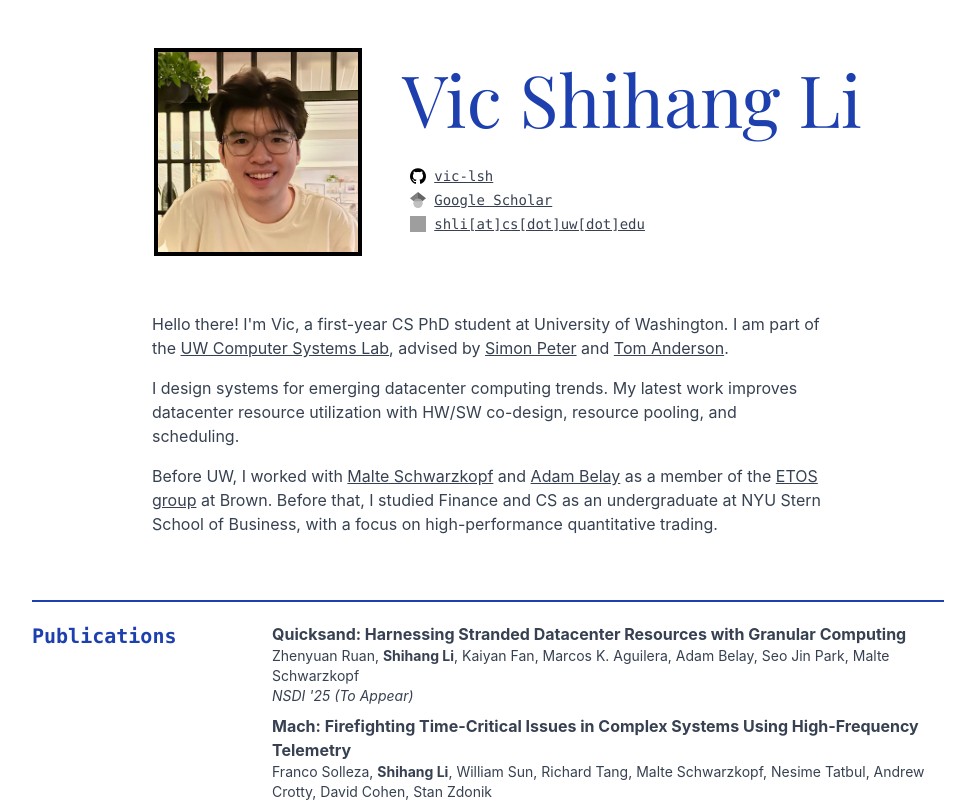
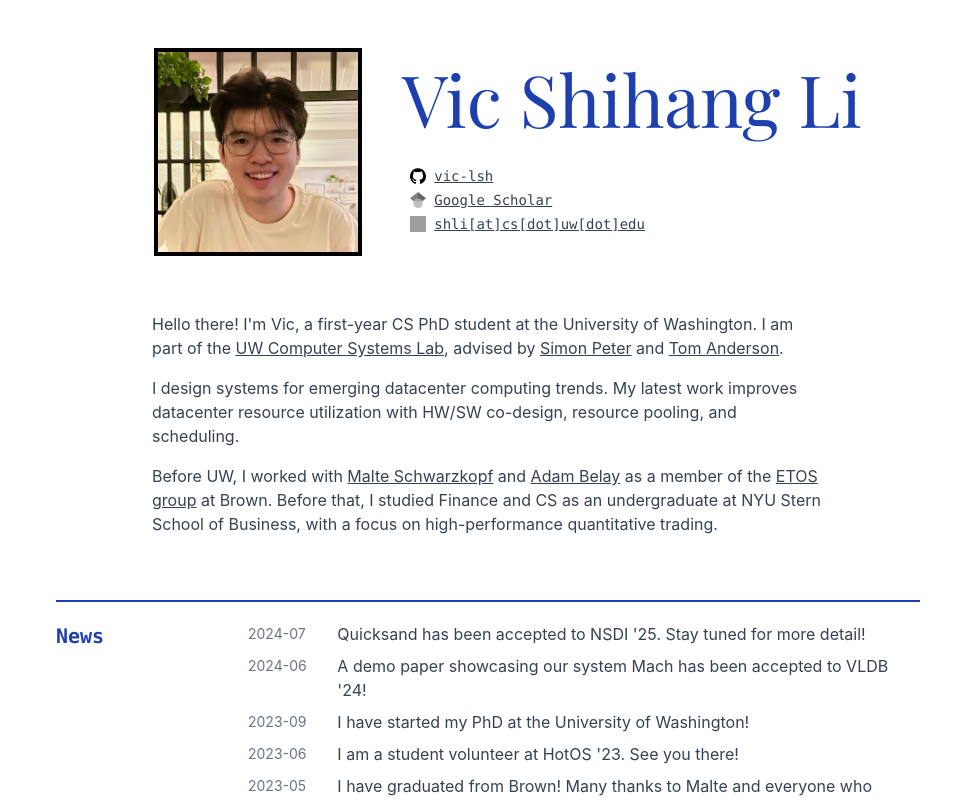
Before and after one commit to vic-lsh/vli, a Next.js app: page / in a window 1280 px wide. Shown: the top 802 px of the page, without its empty margins (152-1127 px from the left). Built offline with nearby package versions, Linux system fonts and the light colour scheme; grey boxes are pictures that could not be loaded.

Commit message:
feat: add news section

```diff
--- a/app/page.tsx
+++ b/app/page.tsx
@@ -11,6 +11,8 @@ import { Teaching } from "../components/teaching";
 
 import { TEACHING } from "../data/teaching";
 import { CONTACT } from "../data/contact";
+import { NEWS } from "../data/news";
+import News from "../components/news";
 
 const FEATURE_FLAGS = {
   enable_blogs: false,
@@ -31,6 +33,7 @@ export default function Home() {
         <HeroArea contact={CONTACT} />
         <div className="max-w-6xl flex flex-col mt-2 gap-12">
           <Intro />
+          <News news={NEWS} />
           <Publications
             pubs={PUBLICATIONS}
             selfName={CONTACT.academicName ?? CONTACT.titleName}
--- a/components/intro.tsx
+++ b/components/intro.tsx
@@ -5,7 +5,7 @@ export const Intro = () => {
     <div className="flex flex-col gap-4 max-w-2xl m-auto">
       <p>
         {`Hello there! I'm Vic, a first-year CS PhD student at
-        University of Washington. `}
+        the University of Washington. `}
 
         {`I am part of the `}
         <UrlLink href="https://syslab.cs.washington.edu/">
@@ -43,8 +43,7 @@ export const Intro = () => {
         {`Before that, I studied Finance and CS as an undergraduate at NYU Stern School of Business,
         with a focus on high-performance quantitative trading.`}
       </p>
-      <p>
-      </p>
+      <p></p>
     </div>
   );
 };
--- /dev/null
+++ b/components/news.tsx
@@ -0,0 +1,32 @@
+import React from "react";
+import { SectionContainer, SectionContent, SectionHeader } from "./ui/home";
+import { News } from "../data/news";
+
+const NewsEntry = ({ news }: { news: News }) => {
+  return (
+    <div className="flex flex-row gap-5">
+      <span
+        className="text-sm text-gray-500 dark:text-gray-400 w-20"
+        style={{ lineHeight: "1.5rem" }}
+      >
+        {news.date}
+      </span>
+      <span className="w-full">{news.detail}</span>
+    </div>
+  );
+};
+
+export default function News({ news }: { news: News[] }) {
+  return (
+    <SectionContainer>
+      <SectionHeader>News</SectionHeader>
+      <SectionContent>
+        <span className="flex flex-col gap-2">
+          {news.map((n) => (
+            <NewsEntry news={n} />
+          ))}
+        </span>
+      </SectionContent>
+    </SectionContainer>
+  );
+}
--- a/components/ui/home.tsx
+++ b/components/ui/home.tsx
@@ -1,6 +1,6 @@
 export const SectionHeader: React.FC = ({ children }) => {
   return (
-    <h2 className="text-2xl lg:text-xl w-full font-semibold text-blue-800 dark:text-dark-accent border-solid border-b-2 border-blue-800 dark:border-dark-accent font-mono lg:border-none lg:w-60">
+    <h2 className="text-2xl lg:text-xl w-full font-semibold text-blue-800 dark:text-dark-accent border-solid border-b-2 border-blue-800 dark:border-dark-accent font-mono lg:border-none lg:w-48">
       {children}
     </h2>
   );
--- /dev/null
+++ b/data/news.ts
@@ -0,0 +1,40 @@
+export interface News {
+  date: string;
+  detail: string;
+}
+
+const quicksand_pub: News = {
+  date: "2024-07",
+  detail:
+    "Quicksand has been accepted to NSDI '25. Stay tuned for more detail!",
+};
+
+const mach_demo_pub: News = {
+  date: "2024-06",
+  detail:
+    "A demo paper showcasing our system Mach has been accepted to VLDB '24!",
+};
+
+const uw_phd: News = {
+  date: "2023-09",
+  detail: "I have started my PhD at the University of Washington!",
+};
+
+const hotos_23_volunteer: News = {
+  date: "2023-06",
+  detail: "I am a student volunteer at HotOS '23. See you there!",
+};
+
+const brown_grad: News = {
+  date: "2023-05",
+  detail:
+    "I have graduated from Brown! Many thanks to Malte and everyone who supported me along the way.",
+};
+
+export const NEWS: News[] = [
+  quicksand_pub,
+  mach_demo_pub,
+  uw_phd,
+  hotos_23_volunteer,
+  brown_grad,
+];
```
